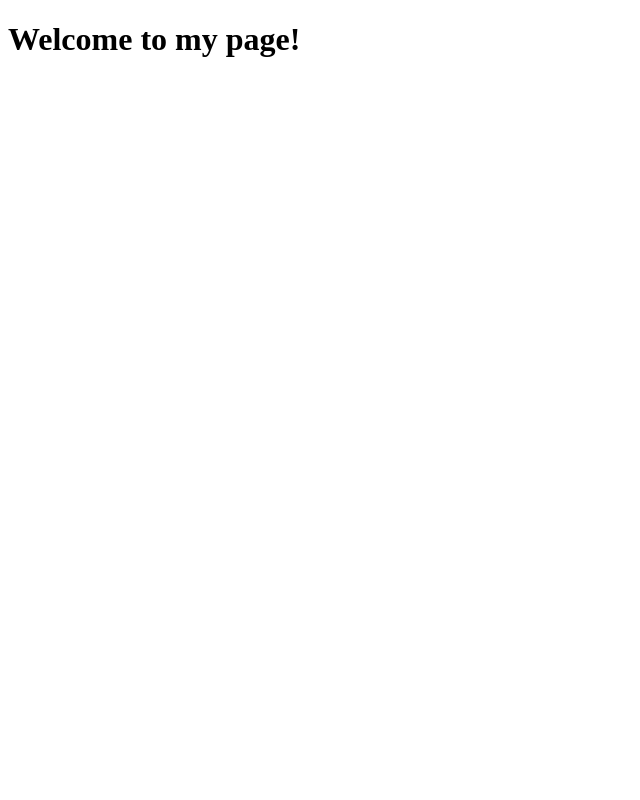
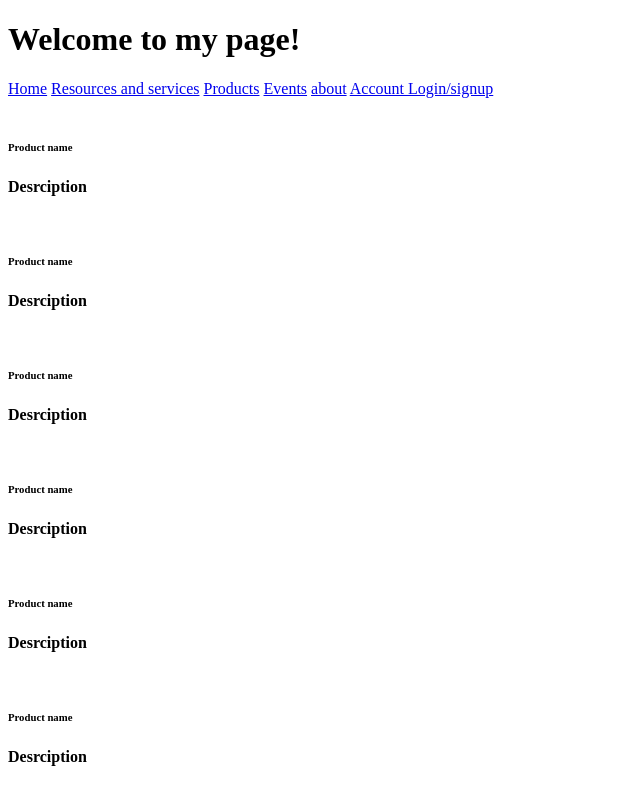
Before and after one commit to AdamKJZ5/vee, a plain HTML site: page pages/products.html in a window 1280 px wide. Shown: the whole page, without its empty margins (0-640 px from the left). Drawn offline with Linux system fonts and the light colour scheme.

Commit message:
Added template fo ann account page and  nav bar.

```diff
--- a/pages/products.html
+++ b/pages/products.html
@@ -12,8 +12,58 @@
     <h1>Welcome to my page!</h1>
   </header>
 
+  <div class="topnav">
+    <a class="active" href="index.html">Home</a>
+    <a href="resources-services.html">Resources and services</a>
+    <a href="products.html">Products</a>
+    <a href="events.html">Events</a>
+    <a href="about.html">about</a>
+    <a href="account.html">Account Login/signup</a>
+  </div>
   <main>
 
+    <div class="product container">
+
+      <div class="product">
+        <img>
+        <h6 class="title"> Product name</h6>
+        <p><strong>Desrciption</strong></P>
+
+      <div class="product">
+        <img>
+        <h6 class="title"> Product name</h6>
+        <p><strong>Desrciption</strong></P>
+
+      <div class="product">
+        <img>
+        <h6 class="title"> Product name</h6>
+        <p><strong>Desrciption</strong></P>
+
+      <div class="product">
+        <img>
+        <h6 class="title"> Product name</h6>
+        <p><strong>Desrciption</strong></P>
+
+      <div class="product">
+        <img>
+        <h6 class="title"> Product name</h6>
+        <p><strong>Desrciption</strong></P>
+
+      <div class="product">
+        <img>
+        <h6 class="title"> Product name</h6>
+        <p><strong>Desrciption</strong></P>
+
+
+
+      </div>
+
+
+
+
+
+
+    </div>
 
 
 
```
Also changed, not shown: pages/about.html (+9 -0 lines), pages/account.html (added, +23 -0 lines), pages/events.html (+9 -0 lines), pages/index.html (+8 -0 lines).
